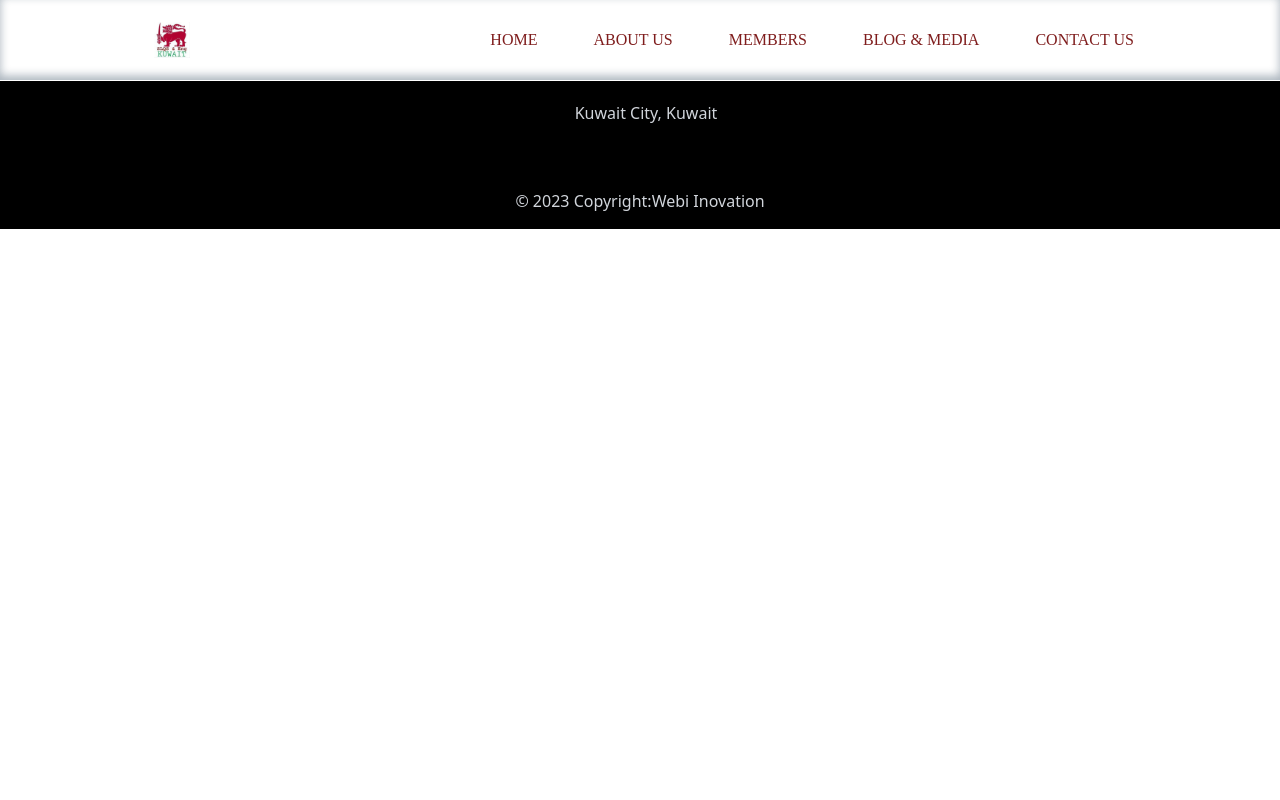
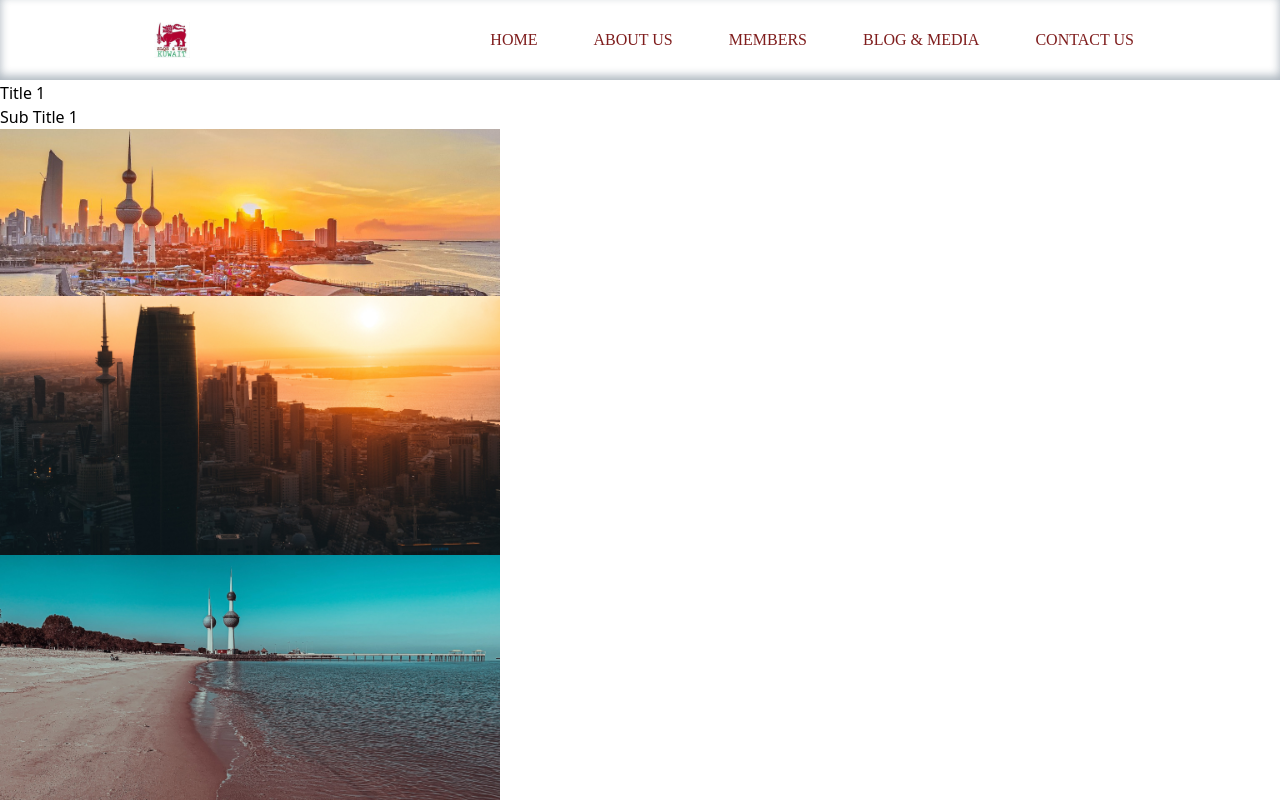
Before and after one commit to weerawi/slqs, a React (Create React App) app in the folder slqs-eng/: page /csr/1 in a window 1280 px wide. Shown: the top 800 px of the page. Built offline with nearby package versions, Linux system fonts and the light colour scheme.

Commit message:
both gallery and csr albums visible in same imagegallery page according to there id

```diff
--- a/slqs-eng/src/App.js
+++ b/slqs-eng/src/App.js
@@ -2,13 +2,13 @@ import { Route, Routes } from "react-router-dom";
 import Home from "./Pages/Home";
 import Aboutus from "./Pages/Aboutus";
 import Contactus from "./Pages/Contactus";
-import BlogMedia from "./Pages/BlogMedia";
 import Commitee from "./Pages/Commitee";
 import Layout from "./Layout/Layout";
 import Index from "./Pages/Index";
 import CSR from "./Pages/CSR";
 import Article from "./Pages/Article";
 import Gallery from "./Pages/Gallery";
+import ImageGallery from "./Pages/ImageGallery";
 
 function App() {
   return (
@@ -22,7 +22,9 @@ function App() {
           <Route path="/index" element={<Index/>} />
           <Route path="/article" element={<Article/>} />
           <Route path="/csr" element={<CSR />} />
+          <Route path="/csr/:csrId" element={<ImageGallery/>} />
           <Route path="/gallery" element={<Gallery/>} />
+          <Route path="/gallery/:galleryId" element={<ImageGallery/>} />
         </Routes>
     </Layout>
 
--- /dev/null
+++ b/slqs-eng/src/Pages/ImageGallery.jsx
@@ -0,0 +1,53 @@
+import React, { useContext } from 'react'
+import { useParams } from 'react-router-dom';
+import { SlqsContext } from '../Context/SlqsContext';
+
+const ImageGallery = () => {
+
+    const { csrId,galleryId } = useParams();
+    const { csr_data,gallery_data } = useContext(SlqsContext);
+    const csr = csr_data.find((e) => e.id === Number(csrId));
+    const gallery = gallery_data.find((e) => e.id === Number(galleryId));
+
+
+    if (csrId && !csr) {
+        return <div>CSR item not found</div>;
+    }
+    if(galleryId && !gallery) {
+        return <div>CSR item not found</div>;
+    }
+
+    return (
+        <div>
+
+          {csr &&
+          <div>
+            <h1>{csr.title}</h1>
+          <p>{csr.stitle}</p>
+          <div className="album">
+            {csr.album.map((image, index) => (
+              <img key={index} width={500} src={image} alt={`Album image ${index + 1}`} />
+            ))}
+          </div>
+          </div>
+
+          }
+
+        {gallery &&
+          <div>
+            <h1>{gallery.title}</h1>
+          <div className="album">
+            {gallery.album.map((image, index) => (
+              <img key={index} width={500} src={image} alt={`Album image ${index + 1}`} />
+            ))}
+          </div>
+          </div>
+
+          }
+
+
+        </div>
+      );
+    }
+
+    export default ImageGallery;
```
